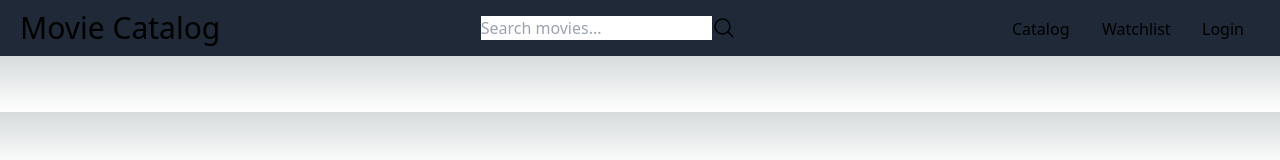
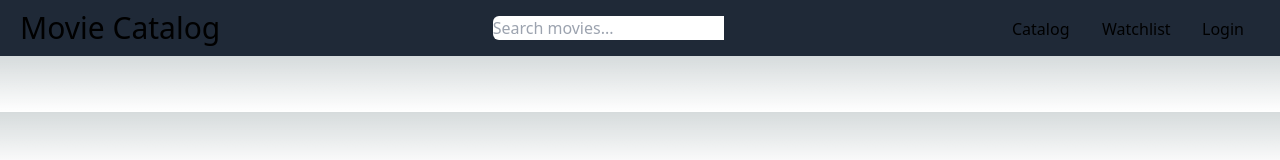
Before and after one commit to mattwhen/movie-catalog, a Next.js app: page / in a window 1280 px wide. Shown: the top 160 px of the page. Built offline with nearby package versions, Linux system fonts and the light colour scheme; no server answers.

Commit message:
Added Search and Links components

```diff
--- /dev/null
+++ b/next.config.js
@@ -0,0 +1,10 @@
+module.exports = {
+    images: {
+      remotePatterns: [
+        {
+          protocol: 'https',
+          hostname: '**.themoviedb.org', // To protect your application from malicious users, configuration is required in order to use external images.
+        },
+      ],
+    },
+  }
--- a/src/components/Heading/Heading.jsx
+++ b/src/components/Heading/Heading.jsx
@@ -1,44 +1,19 @@
 import React from 'react';
-import Link from 'next/link';
+import Search from './Search/Search';
+import Links from './Links/Links';
 
 const Heading = () => {
+	function doSomething() {
+		console.log('Click');
+	}
+
 	return (
 		<nav className='p-5 h-14 flex justify-between items-center bg-gray-800'>
 			<div>
 				<h2 className='hvr-fade text-3xl'>Movie Catalog</h2>
 			</div>
-      <div className='flex'>
-				<input type='text' placeholder='Search movies...'>
-
-        </input>
-				<svg
-					xmlns='http://www.w3.org/2000/svg'
-					fill='none'
-					viewBox='0 0 24 24'
-					stroke-width='1.5'
-					stroke='currentColor'
-					class='w-6 h-6'
-				>
-					<path
-						stroke-linecap='round'
-						stroke-linejoin='round'
-						d='M21 21l-5.197-5.197m0 0A7.5 7.5 0 105.196 5.196a7.5 7.5 0 0010.607 10.607z'
-					/>
-				</svg>
-      </div>
-      <div>
-			<ul className=''>
-				<Link className='mx-4 hvr-fade' href='/catalog'>
-					Catalog
-				</Link>
-				<Link className='mx-4 hvr-fade' href='/watchlist'>
-					Watchlist
-				</Link>
-				<Link className='mx-4 hvr-fade' href='/login'>
-					Login
-				</Link>
-			</ul>
-      </div>
+			<Search onChange={doSomething} />
+			<Links />
 		</nav>
 	);
 };
--- /dev/null
+++ b/src/components/Heading/Links/Links.jsx
@@ -0,0 +1,22 @@
+import React from 'react';
+import Link from 'next/link';
+
+const Links = ({ doSomething }) => {
+	return (
+		<div>
+			<ul className=''>
+				<Link className='mx-4 hvr-fade' href='/catalog'>
+					Catalog
+				</Link>
+				<Link className='mx-4 hvr-fade' href='/watchlist'>
+					Watchlist
+				</Link>
+				<Link className='mx-4 hvr-fade' href='/login'>
+					Login
+				</Link>
+			</ul>
+		</div>
+	);
+};
+
+export default Links;
--- /dev/null
+++ b/src/components/Heading/Search/Search.jsx
@@ -0,0 +1,34 @@
+import React from 'react';
+
+const Search = () => {
+	return (
+		<div className='flex justify-between items-center'>
+			<div>
+				<input
+					className='text-black rounded-l-md'
+					type='text'
+					placeholder='Search movies...'
+				/>
+{/*
+				<button className=' bg-gray-400 text-black rounded-r-md'>
+					<svg
+						xmlns='http://www.w3.org/2000/svg'
+						fill='none'
+						viewBox='0 0 24 24'
+						stroke-width='1.5'
+						stroke='currentColor'
+						class='w-6 h-6'
+					>
+						<path
+							stroke-linecap='round'
+							stroke-linejoin='round'
+							d='M21 21l-5.197-5.197m0 0A7.5 7.5 0 105.196 5.196a7.5 7.5 0 0010.607 10.607z'
+						/>
+					</svg>
+				</button> */}
+			</div>
+		</div>
+	);
+};
+
+export default Search;
--- a/src/components/Movie/Movie.jsx
+++ b/src/components/Movie/Movie.jsx
@@ -26,17 +26,17 @@ export default function Movie() {
 	return (
 		<div className='px-6'>
 			<h1 className='text-2xl my-4'>Trending Movies</h1>
-			<div className='CONTAINER '>
-				<ul className='lg:flex '>
+			<div className='CONTAINER flex justify-center'>
+				<ul className=' grid grid-cols-3 gap-8'>
 					{trendingMovies.map((movie) => {
 						return (
 							<>
-								<div className='hvr-grow'>
+								<div className='hvr-grow w-64'>
 									<Image
 										className=''
 										key={movie.id}
 										src={`https://www.themoviedb.org/t/p/w220_and_h330_face${movie.poster_path}`}
-										width={256}
+										width={250}
 										height={250}
 										alt='movie posters'
 									/>
@@ -44,7 +44,7 @@ export default function Movie() {
 										Add to Watchlist
 									</div>
 									<div className=' bg-gray-800'>{movie.original_title}</div>
-									<div className=' bg-gray-800'></div>
+									<p className=' bg-gray-800 h-4 truncate'></p>
 								</div>
 							</>
 						);
```
Also changed, not shown: tsconfig.json (deleted, +0 -33 lines), 1 other file (tests, documents, lock files or other folders).
